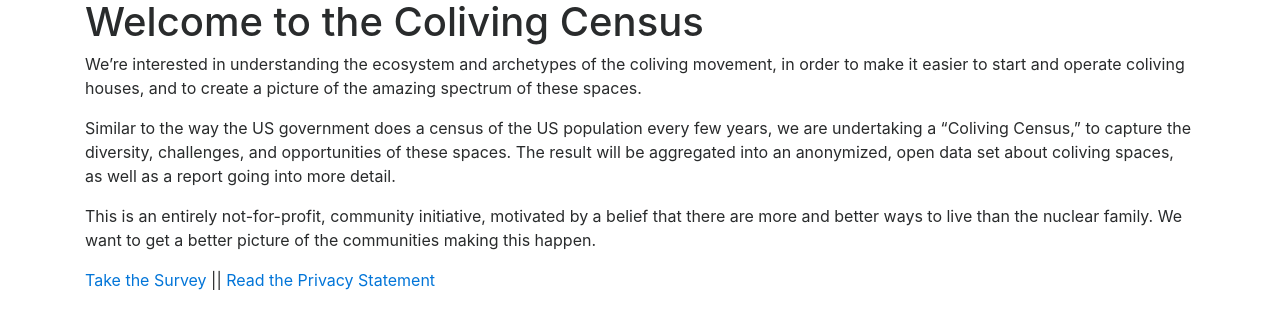
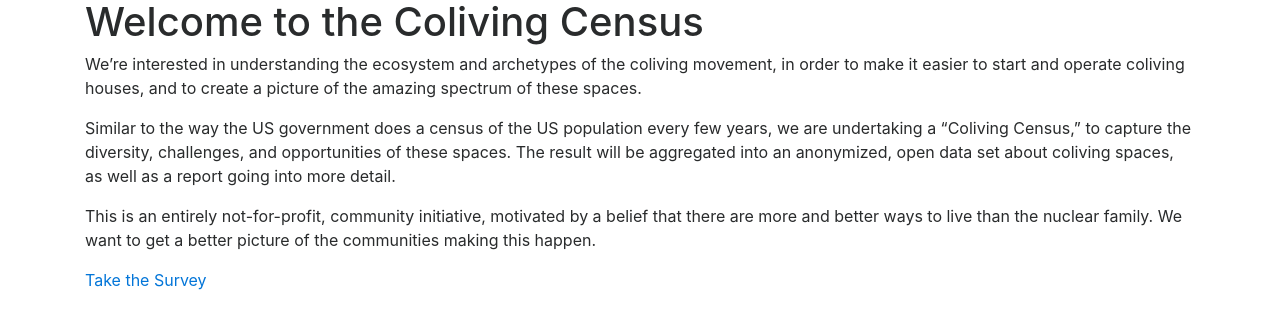
Before and after one commit to InnoCloudComputing/Survey, a Django app: page / in a window 1280 px wide. Shown: the top 329 px of the page. Run offline with Django 3.2, Linux system fonts and the light colour scheme; parts of the project's set-up code (start-up, migrations or seed data) failed here and were passed over; some libraries are stand-ins or nearby versions.

Commit message:
Updated styles

```diff
--- a/quest/templates/index.html
+++ b/quest/templates/index.html
@@ -14,8 +14,7 @@
 </div>
 
 <div>
-	<a href="/survey/1">Take the Survey</a> ||
-	<a href="/privacy/">Read the Privacy Statement</a>
+	<a href="/survey/1">Take the Survey</a>
 </div>
 </div>
 
```
